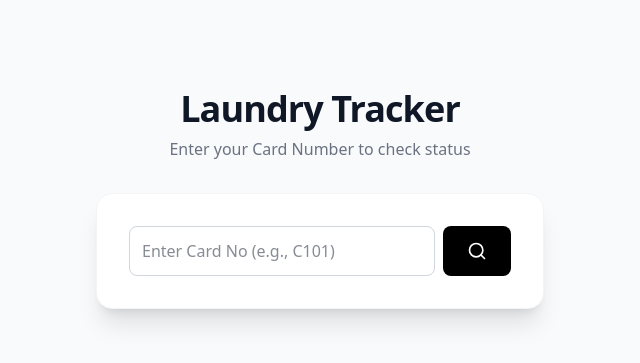
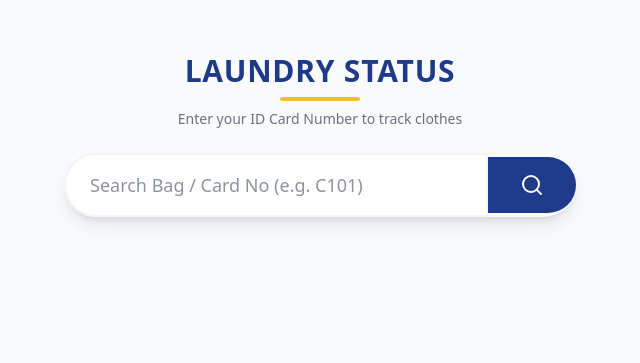
Before and after one commit to PathakSiddhant/hostel-laundry-system, a Next.js app in the folder frontend/: page / in a window 1280 px wide. Shown: the part 201-564 px from the top of the page, without its empty margins (320-960 px from the left). Built offline with nearby package versions, Linux system fonts and the light colour scheme.

Commit message:
Frontend: Finalized Student Portal UI - Clean Layout & Vertical Centering

```diff
--- a/frontend/src/app/page.tsx
+++ b/frontend/src/app/page.tsx
@@ -1,14 +1,30 @@
-// frontend/src/app/page.tsx
 "use client";
 
 import { useState } from "react";
 import api from "@/utils/api";
-import { Search, Shirt, CheckCircle, Clock, Package } from "lucide-react";
+import { Search, Shirt, CheckCircle, AlertCircle } from "lucide-react";
+
+// --- TYPES (Fixed to avoid 'any' errors) ---
+interface Bag {
+  id: number;
+  status: string;
+  created_at: string;
+  clothes_count: number;
+}
+
+interface StudentData {
+  student: {
+    name: string;
+    room_no: string;
+    total_credits: number;
+  };
+  active_bags: Bag[];
+}
 
 export default function StudentPortal() {
   const [cardNo, setCardNo] = useState("");
   const [loading, setLoading] = useState(false);
-  const [data, setData] = useState<any>(null);
+  const [data, setData] = useState<StudentData | null>(null);
   const [error, setError] = useState("");
 
   const handleSearch = async (e: React.FormEvent) => {
@@ -20,106 +36,108 @@ export default function StudentPortal() {
     setData(null);
 
     try {
-      // Backend Call
       const response = await api.get(`/status/${cardNo}`);
       setData(response.data);
-    } catch (err: any) {
-      setError("Bag not found or invalid Card Number.");
+    } catch (err: unknown) {
+      setError("No active laundry found for this Card.");
     } finally {
       setLoading(false);
     }
   };
 
-  // Status Badge Color Logic
   const getStatusColor = (status: string) => {
     switch (status) {
-      case "received": return "bg-gray-100 text-gray-800 border-gray-300";
-      case "washing": return "bg-blue-100 text-blue-800 border-blue-300";
-      case "ready": return "bg-green-100 text-green-800 border-green-300";
-      case "delivered": return "bg-purple-100 text-purple-800 border-purple-300";
+      case "received": return "bg-gray-100 text-gray-700 border-gray-300";
+      case "washing": return "bg-blue-50 text-blue-700 border-blue-200";
+      case "ready": return "bg-green-50 text-green-700 border-green-200";
+      case "delivered": return "bg-purple-50 text-purple-700 border-purple-200";
       default: return "bg-gray-100 text-gray-800";
     }
   };
 
   return (
-    <main className="min-h-screen bg-gray-50 flex flex-col items-center justify-center p-4">
-      {/* Header */}
-      <div className="mb-8 text-center">
-        <h1 className="text-4xl font-extrabold text-gray-900 tracking-tight">
-          Laundry Tracker
-        </h1>
-        <p className="text-gray-500 mt-2">Enter your Card Number to check status</p>
+    // FIX APPLIED: Centered content using min-h-screen and justify-center
+    <main className="min-h-screen flex flex-col items-center justify-center p-4 bg-transparent -mt-16">
+
+      {/* --- CLEAN HEADER (No Logo, Just Title) --- */}
+      <div className="mb-6 text-center">
+        <h2 className="text-3xl font-extrabold text-[#1e3a8a] uppercase tracking-wide">
+          Laundry Status
+        </h2>
+        <div className="h-1 w-20 bg-[#fbbf24] mx-auto mt-2 rounded-full"></div>
+        <p className="text-gray-500 text-sm mt-2">Enter your ID Card Number to track clothes</p>
       </div>
 
-      {/* Search Card */}
-      <div className="w-full max-w-md bg-white rounded-2xl shadow-xl p-8 border border-gray-100">
-        <form onSubmit={handleSearch} className="flex gap-2">
+      {/* --- SEARCH BAR (Clean & Wide) --- */}
+      <div className="w-full max-w-lg">
+        <form onSubmit={handleSearch} className="relative flex items-center shadow-lg rounded-full">
           <input
             type="text"
-            placeholder="Enter Card No (e.g., C101)"
+            placeholder="Search Bag / Card No (e.g. C101)"
             value={cardNo}
             onChange={(e) => setCardNo(e.target.value)}
-            className="flex-1 p-3 border border-gray-300 rounded-lg focus:outline-none focus:ring-2 focus:ring-blue-500 transition"
+            className="w-full p-4 pl-6 bg-white border-2 border-gray-100 rounded-l-full focus:outline-none focus:border-[#1e3a8a] text-lg font-medium uppercase text-gray-800 placeholder:normal-case transition-all"
           />
           <button
             type="submit"
             disabled={loading}
-            className="bg-black text-white px-6 py-3 rounded-lg font-medium hover:bg-gray-800 transition disabled:opacity-50 flex items-center gap-2"
+            className="bg-[#1e3a8a] hover:bg-[#172554] text-white px-8 py-4 rounded-r-full font-bold transition-all flex items-center justify-center"
           >
-            {loading ? "..." : <Search size={20} />}
+            {loading ? "..." : <Search size={24} />}
           </button>
         </form>
 
-        {/* Error Message */}
+        {/* ERROR MESSAGE */}
         {error && (
-          <div className="mt-4 p-3 bg-red-50 text-red-600 rounded-lg text-sm text-center font-medium">
+          <div className="mt-4 p-3 bg-red-50 text-red-600 rounded-lg text-center font-medium border border-red-100 animate-in fade-in">
             {error}
           </div>
         )}
       </div>
 
-      {/* Result Card */}
+      {/* --- RESULT CARD --- */}
       {data && (
-        <div className="w-full max-w-md mt-6 bg-white rounded-2xl shadow-lg border border-gray-200 overflow-hidden animate-in fade-in slide-in-from-bottom-4 duration-500">
-          {/* Student Info */}
-          <div className="bg-gray-900 p-4 text-white flex justify-between items-center">
+        <div className="w-full max-w-lg mt-8 bg-white rounded-2xl shadow-xl border border-gray-100 overflow-hidden animate-in slide-in-from-bottom-4 duration-500">
+
+          {/* Student Info Header */}
+          <div className="bg-[#1e3a8a] p-5 text-white flex justify-between items-center">
             <div>
-              <h2 className="text-lg font-bold">{data.student.name}</h2>
-              <p className="text-gray-400 text-sm">Room: {data.student.room_no}</p>
+              <h3 className="text-xl font-bold">{data.student.name}</h3>
+              <p className="text-blue-200 text-sm">Room: {data.student.room_no}</p>
             </div>
             <div className="text-right">
-              <span className="text-xs uppercase tracking-wider text-gray-400">Credits</span>
-              <p className="font-mono text-xl text-yellow-400">{data.student.total_credits}</p>
+              <span className="text-[10px] font-bold uppercase tracking-widest text-blue-300">Credits</span>
+              <p className="font-mono text-2xl font-bold text-[#fbbf24]">{data.student.total_credits}</p>
             </div>
           </div>
 
-          {/* Active Bags List */}
-          <div className="p-4">
-            <h3 className="text-sm font-semibold text-gray-500 mb-3 uppercase tracking-wider">
-              Active Bags
-            </h3>
-
+          {/* List */}
+          <div className="p-4 bg-gray-50">
             {data.active_bags.length === 0 ? (
               <p className="text-gray-500 text-center py-4">No active laundry.</p>
             ) : (
               <div className="space-y-3">
-                {data.active_bags.map((bag: any) => (
-                  <div key={bag.id} className="flex items-center justify-between p-3 bg-gray-50 rounded-lg border border-gray-100">
+                {data.active_bags.map((bag) => (
+                  <div key={bag.id} className="flex items-center justify-between p-4 bg-white rounded-xl shadow-sm border border-gray-100">
                     <div className="flex items-center gap-3">
-                      <div className="bg-white p-2 rounded-full border border-gray-200">
-                         {bag.status === 'ready' ? <CheckCircle size={20} className="text-green-500" /> : <Shirt size={20} className="text-blue-500" />}
+                      <div className={`p-2 rounded-full ${bag.status === 'ready' ? 'bg-green-100 text-green-600' : 'bg-blue-100 text-blue-600'}`}>
+                          {bag.status === 'ready' ? <CheckCircle size={24} /> : <Shirt size={24} />}
                       </div>
                       <div>
-                        <p className="text-sm font-medium text-gray-900">Clothes: {bag.clothes_count}</p>
-                        <p className="text-xs text-gray-500">
+                        <span className={`px-2 py-0.5 rounded text-[10px] font-bold uppercase border ${getStatusColor(bag.status)}`}>
+                          {bag.status}
+                        </span>
+                        <p className="text-xs text-gray-400 mt-1">
                           {new Date(bag.created_at).toLocaleDateString()}
                         </p>
                       </div>
                     </div>
-
-                    <span className={`px-3 py-1 rounded-full text-xs font-bold uppercase border ${getStatusColor(bag.status)}`}>
-                      {bag.status}
-                    </span>
+                    {bag.clothes_count > 0 && (
+                      <div className="text-right">
+                          <span className="block text-2xl font-bold text-gray-800">{bag.clothes_count}</span>
+                          <span className="text-[10px] text-gray-400 uppercase">Clothes</span>
+                      </div>
+                    )}
                   </div>
                 ))}
               </div>
```
